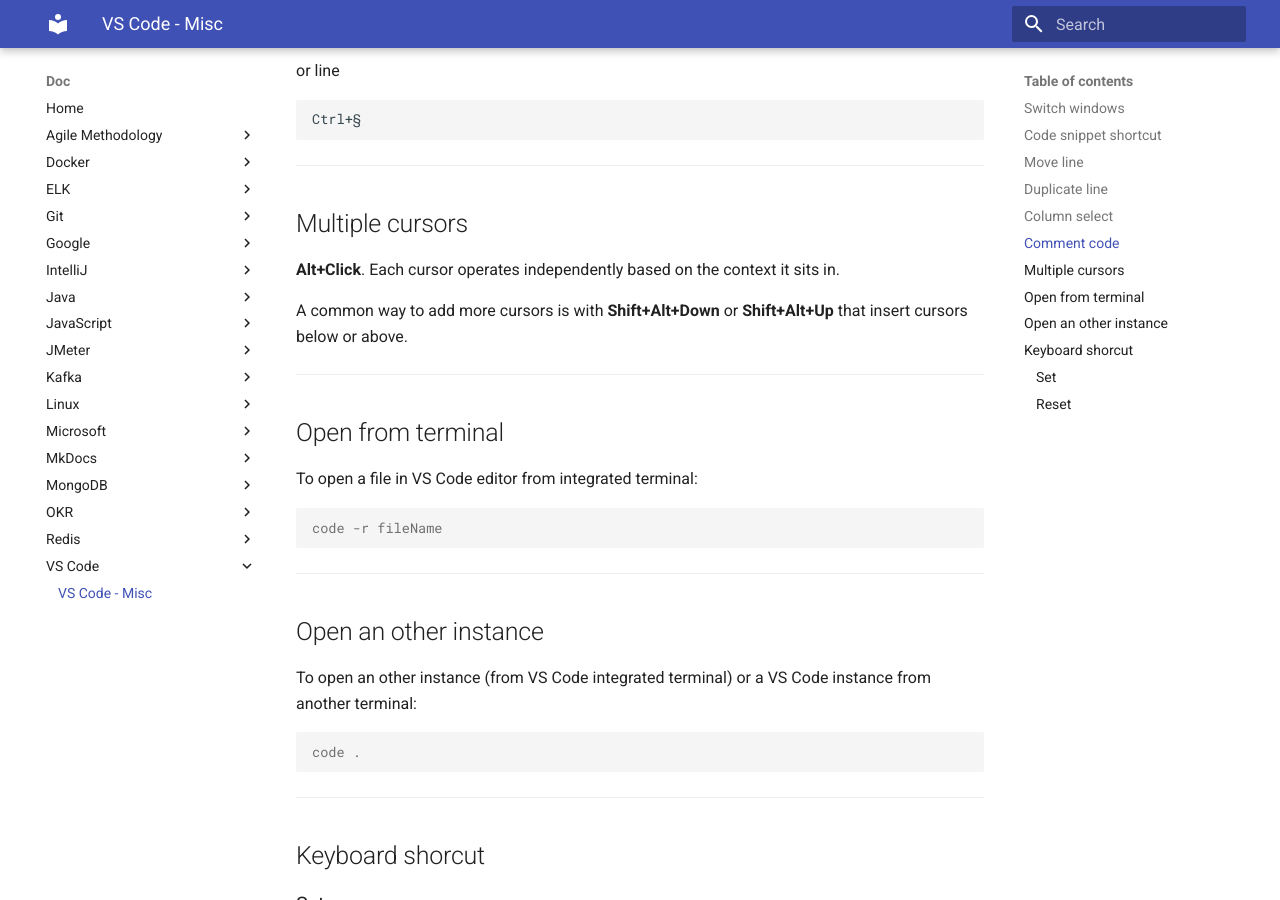
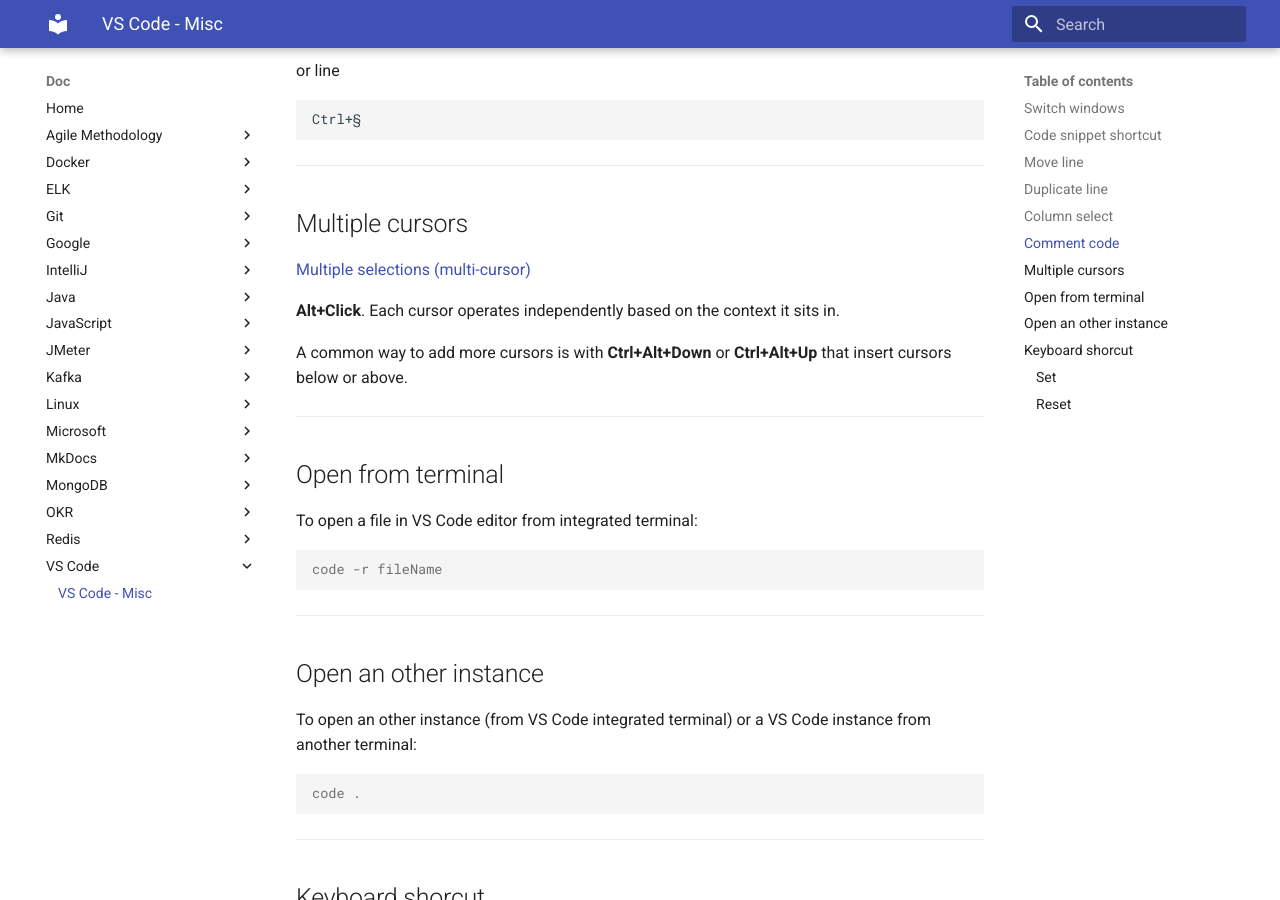
Before and after one commit to oldu73/doc, an MkDocs documentation site: the page built from docs/vscode/vscode.md, in a window 1280 px wide and 900 px high, scrolled down 1670 px. Built offline with MkDocs 1.6.1 and Material for MkDocs 9.7.7, drawn with Linux system fonts in a browser that asks for light colours.

Commit message:
vscode multiple selections cursor fix

```diff
--- a/docs/vscode/vscode.md
+++ b/docs/vscode/vscode.md
@@ -83,9 +83,11 @@
 
 ## Multiple cursors
 
+[Multiple selections (multi-cursor)](https://code.visualstudio.com/docs/editor/codebasics#_multiple-selections-multicursor)
+
 **Alt+Click**. Each cursor operates independently based on the context it sits in.
 
-A common way to add more cursors is with **Shift+Alt+Down** or **Shift+Alt+Up** that insert cursors below or above.
+A common way to add more cursors is with **Ctrl+Alt+Down** or **Ctrl+Alt+Up** that insert cursors below or above.
 
 ***
 
```
